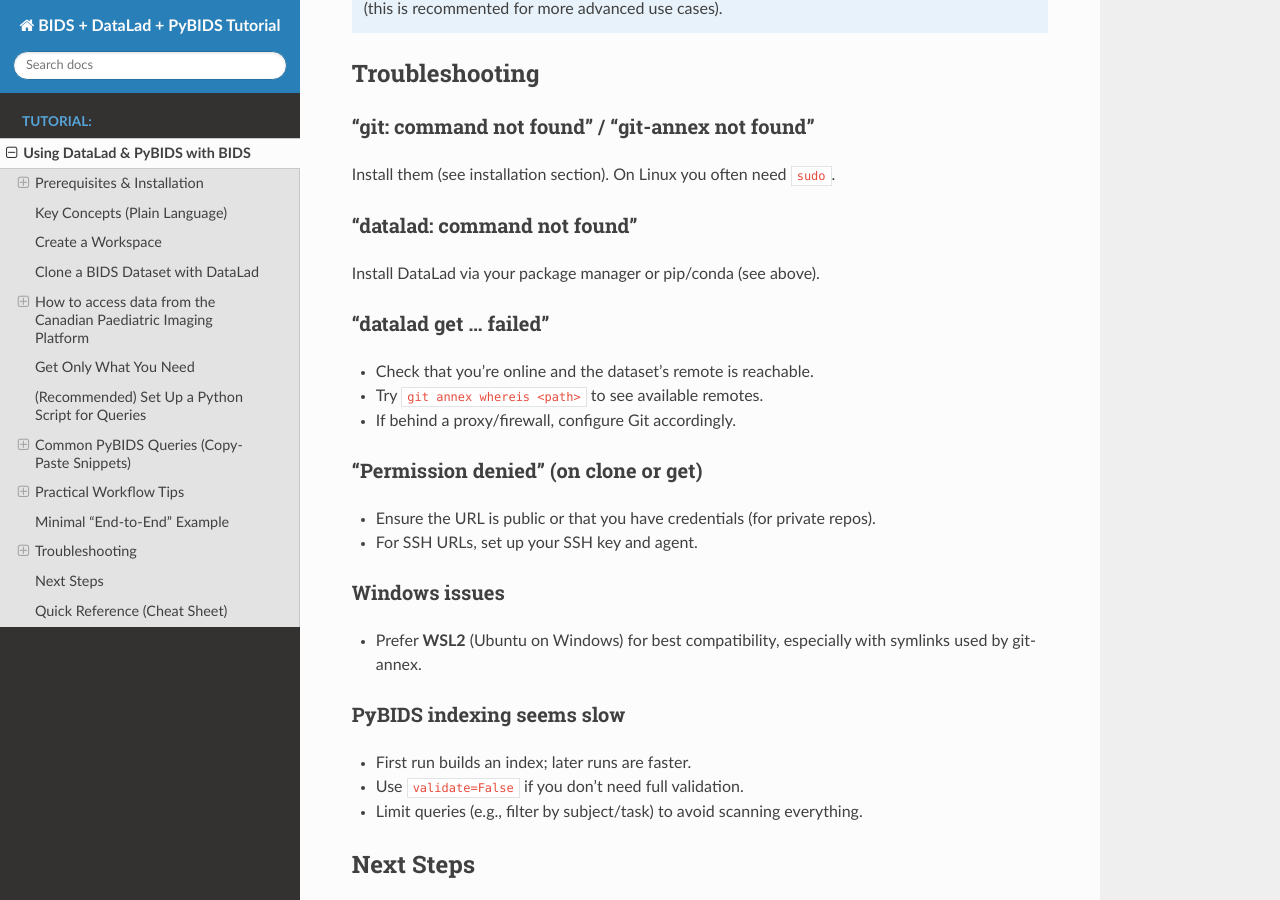
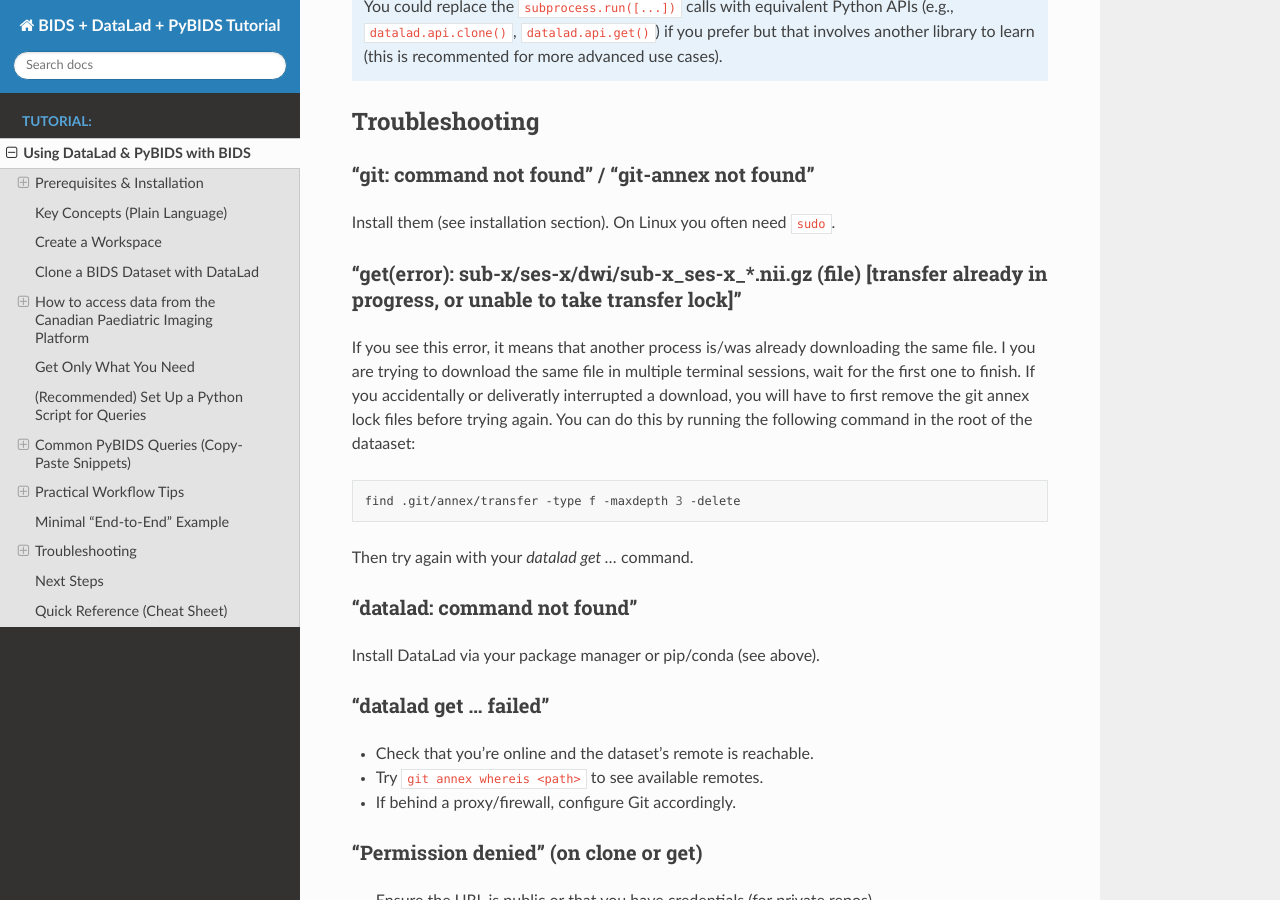
Before and after one commit to miltoncamacho/datalad-training, a Sphinx documentation site: the page built from docs/tutorial.rst, in a window 1280 px wide and 900 px high, scrolled down 21239 px. Built offline with Sphinx 7.4.7 and the Read the Docs theme 3.1.0, drawn with Linux system fonts in a browser that asks for light colours; some of the changed text lies outside the part shown.

Commit message:
troubleshooting update handle partical transfer of data

```diff
--- a/docs/tutorial.rst
+++ b/docs/tutorial.rst
@@ -734,6 +734,17 @@
 
 Install them (see installation section). On Linux you often need ``sudo``.
 
+"get(error): sub-x/ses-x/dwi/sub-x_ses-x_*.nii.gz (file) [transfer already in progress, or unable to take transfer lock]"
+-------------------------------------------------------------------------------------------------------------------------
+
+If you see this error, it means that another process is/was already downloading the same file. I you are trying to download the same file in multiple terminal sessions, wait for the first one to finish. If you accidentally or deliveratly interrupted a download, you will have to first remove the git annex lock files before trying again. You can do this by running the following command in the root of the dataaset:
+
+.. code-block:: bash
+
+   find .git/annex/transfer -type f -maxdepth 3 -delete
+
+Then try again with your `datalad get ...` command.
+
 “datalad: command not found”
 ----------------------------
 
```
